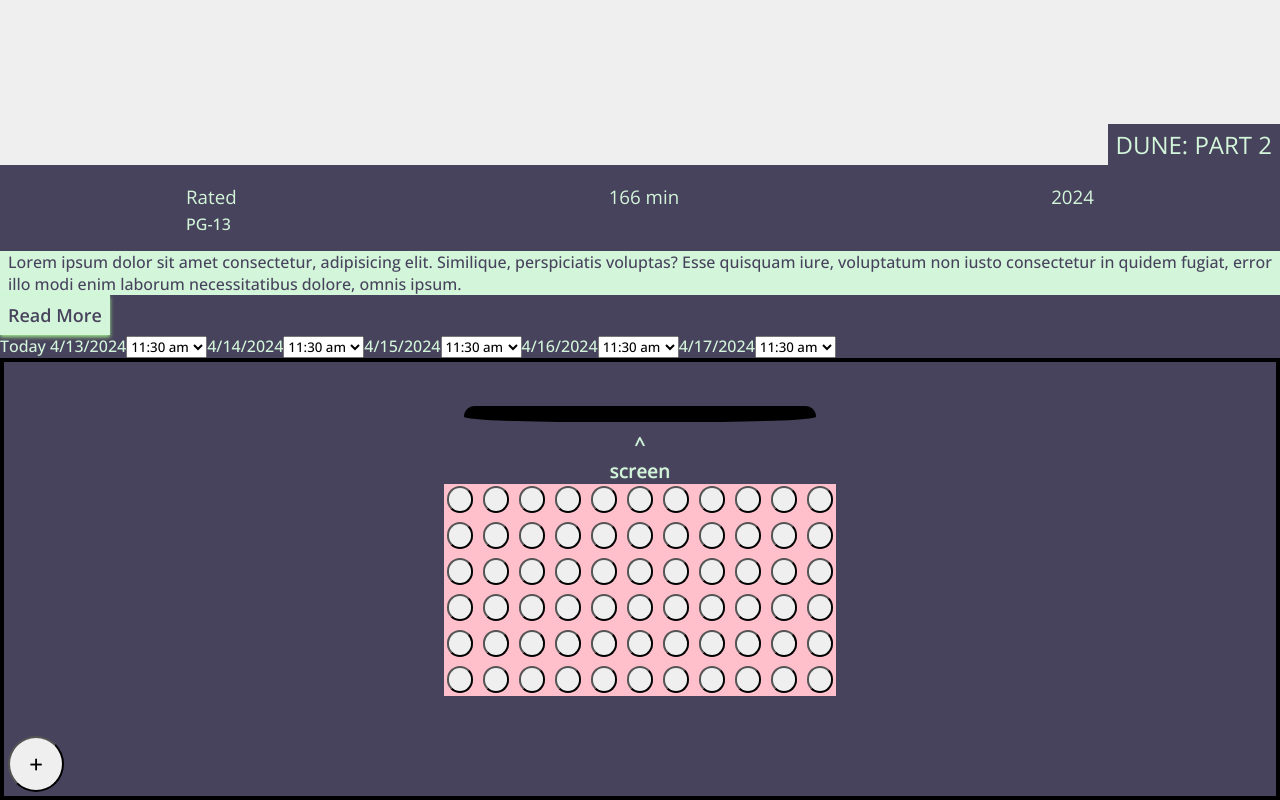
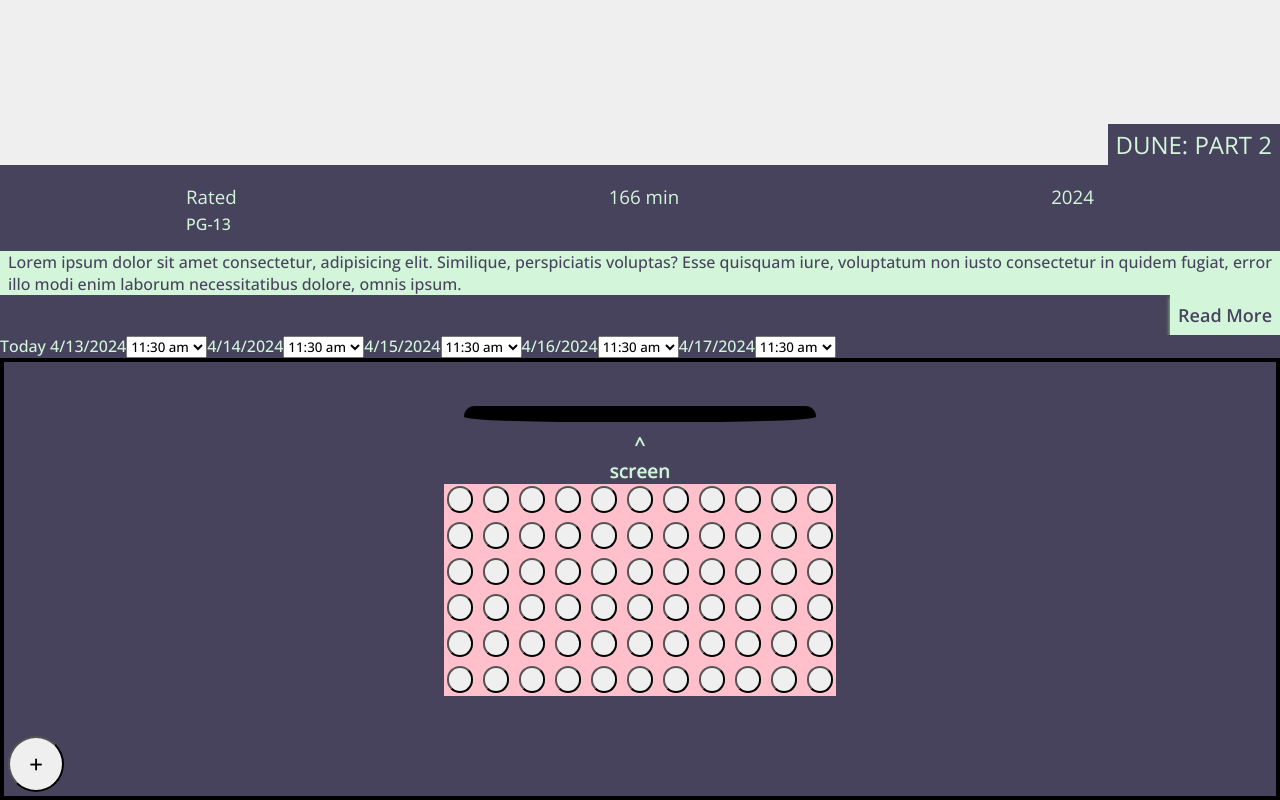
Before and after one commit to AndrewJDGalga/theater-tickets-frontend, a plain HTML site: page index.html in a window 1280 px wide. Shown: the part 630-1430 px from the top of the page. Drawn offline with nearby package versions, Linux system fonts and the light colour scheme; a web font is replaced by a local one.

Commit message:
read more button on own line.

```diff
--- a/index.html
+++ b/index.html
@@ -38,7 +38,9 @@
         <div class="movie--summary">
             <p>Lorem ipsum dolor sit amet consectetur, adipisicing elit. Similique, perspiciatis voluptas? Esse quisquam iure, voluptatum non iusto consectetur in quidem fugiat, error illo modi enim laborum necessitatibus dolore, omnis ipsum.</p>
         </div>
-        <button id="expand--movie--summary">Read More</button>
+        <div class="movie--summary--btn_host">
+            <button id="expand--movie--summary">Read More</button>
+        </div>
     </section>
     <section id="movie--showtimes" class="movie--showtimes">
     </section>
--- a/scss/index.scss
+++ b/scss/index.scss
@@ -64,6 +64,7 @@ body, button, select {
 .hide {
     display: none;
 }
+
 
 h1 {
     text-align: center;
@@ -143,6 +144,13 @@ nav {
             margin: 0;
         }
     }
+
+    .movie--summary--btn_host {
+        width: 100%;
+        min-height: max-content;
+        overflow: hidden;
+    }
+
     #expand--movie--summary {
         background-color: $lime-green;
         color: $english-violet;
@@ -152,6 +160,11 @@ nav {
         padding: 0.5rem;
         font-weight: 600;
         box-shadow: 0 2px 4px $light-green;
+
+        /*
+        position: relative;
+        */
+        float: right;
     }
 }
 
```
Also changed, not shown: css/index.css.
